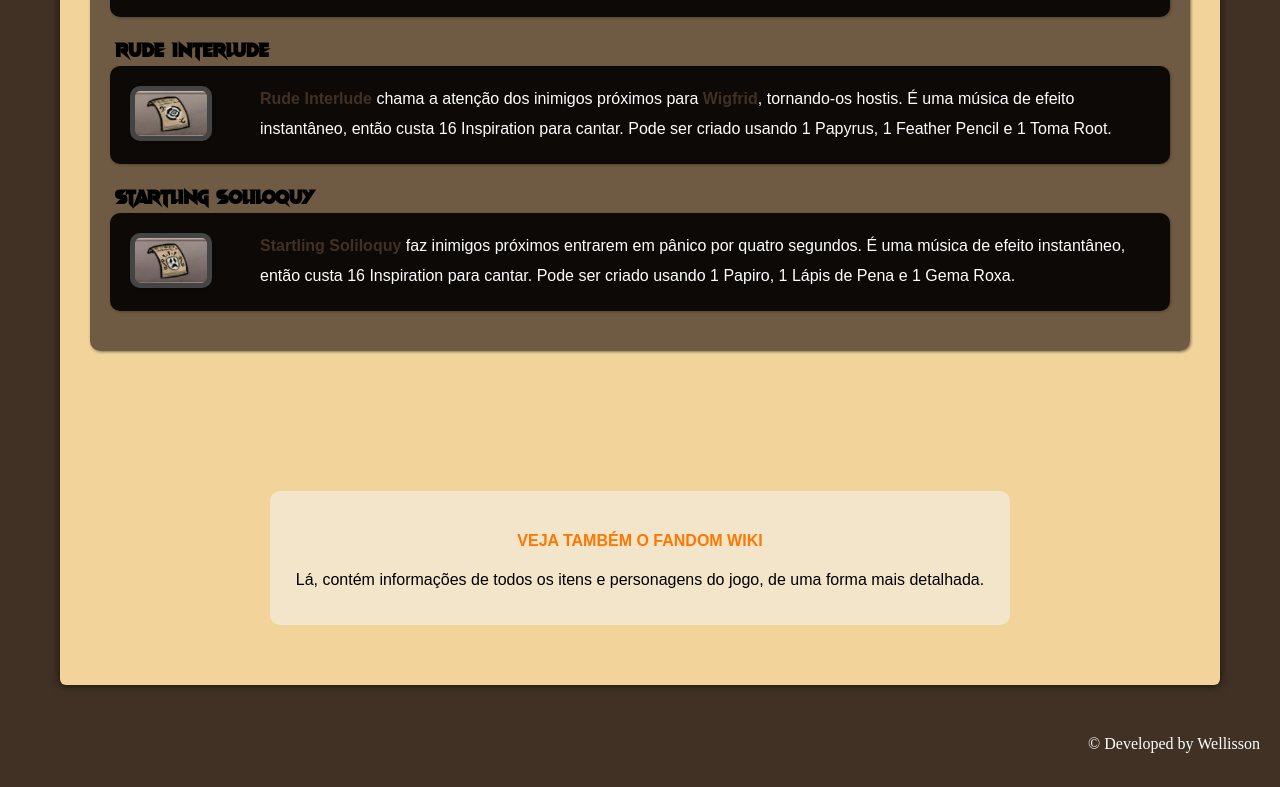
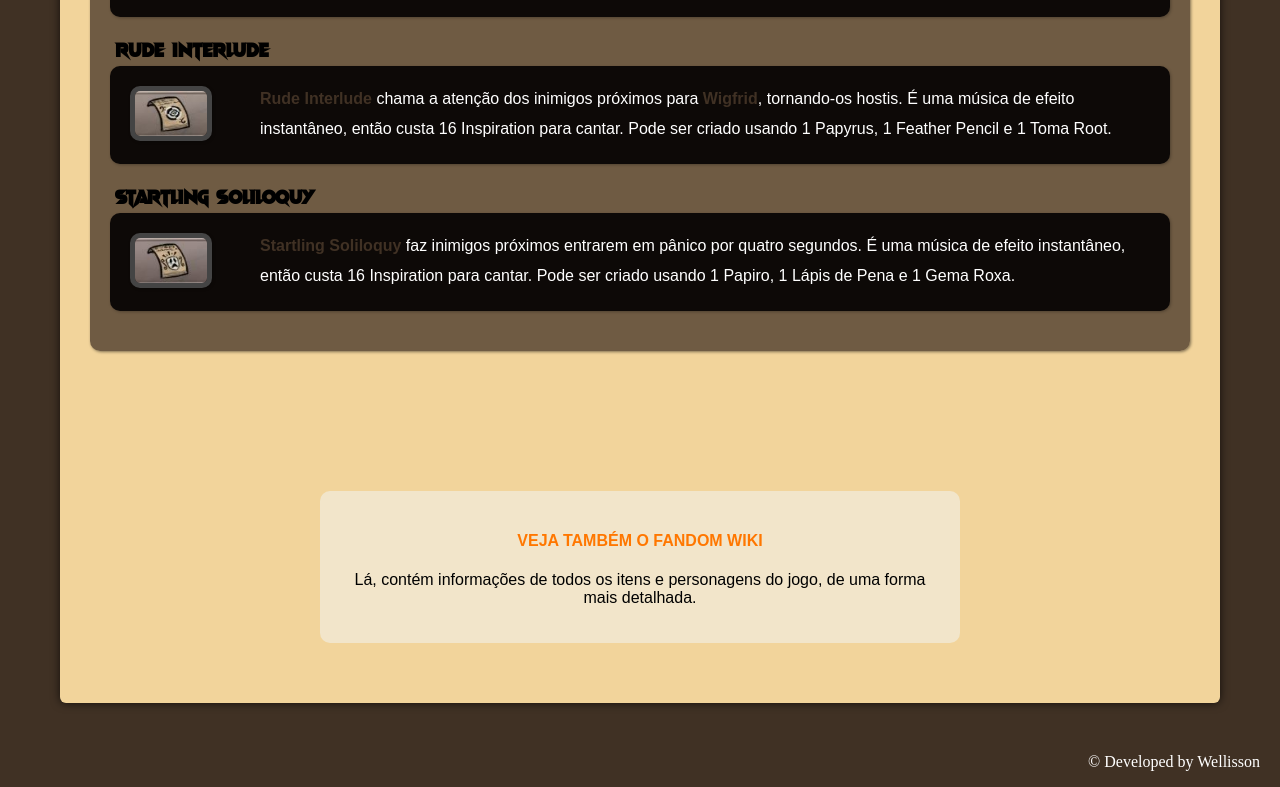
Before and after one commit to Wellissonb/dontstarve, a plain HTML site: page index.html in a window 1280 px wide. Shown: the part 3575-4362 px from the top of the page. Drawn offline with Linux system fonts and the light colour scheme; a web font is replaced by a local one.

Commit message:
Update style.css

```diff
--- a/style.css
+++ b/style.css
@@ -207,13 +207,12 @@ main > article > aside{
     background-color: rgba(240, 248, 255, 0.466);
     padding: 20px;
     border-radius: 10px;
-    min-width: 300px;
-    max-width: 700px;
     margin: auto;
-    padding: 20px;
     text-align: center;
     font-family: Arial, Helvetica, sans-serif;
     margin-bottom: 30px;
+    min-width: 300px;
+    max-width: 600px;
 }
 main > article > aside >a{
     text-decoration: none;
```
